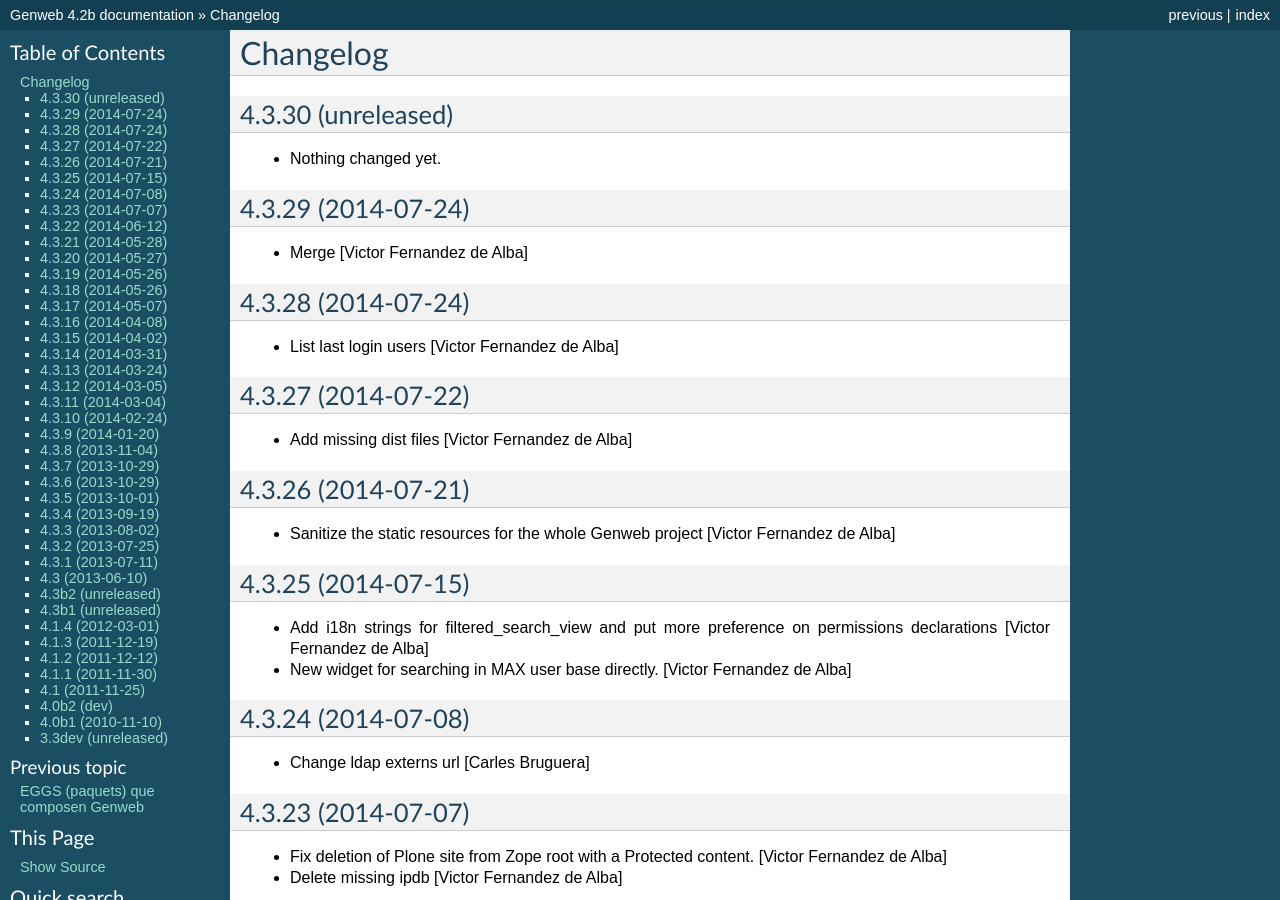
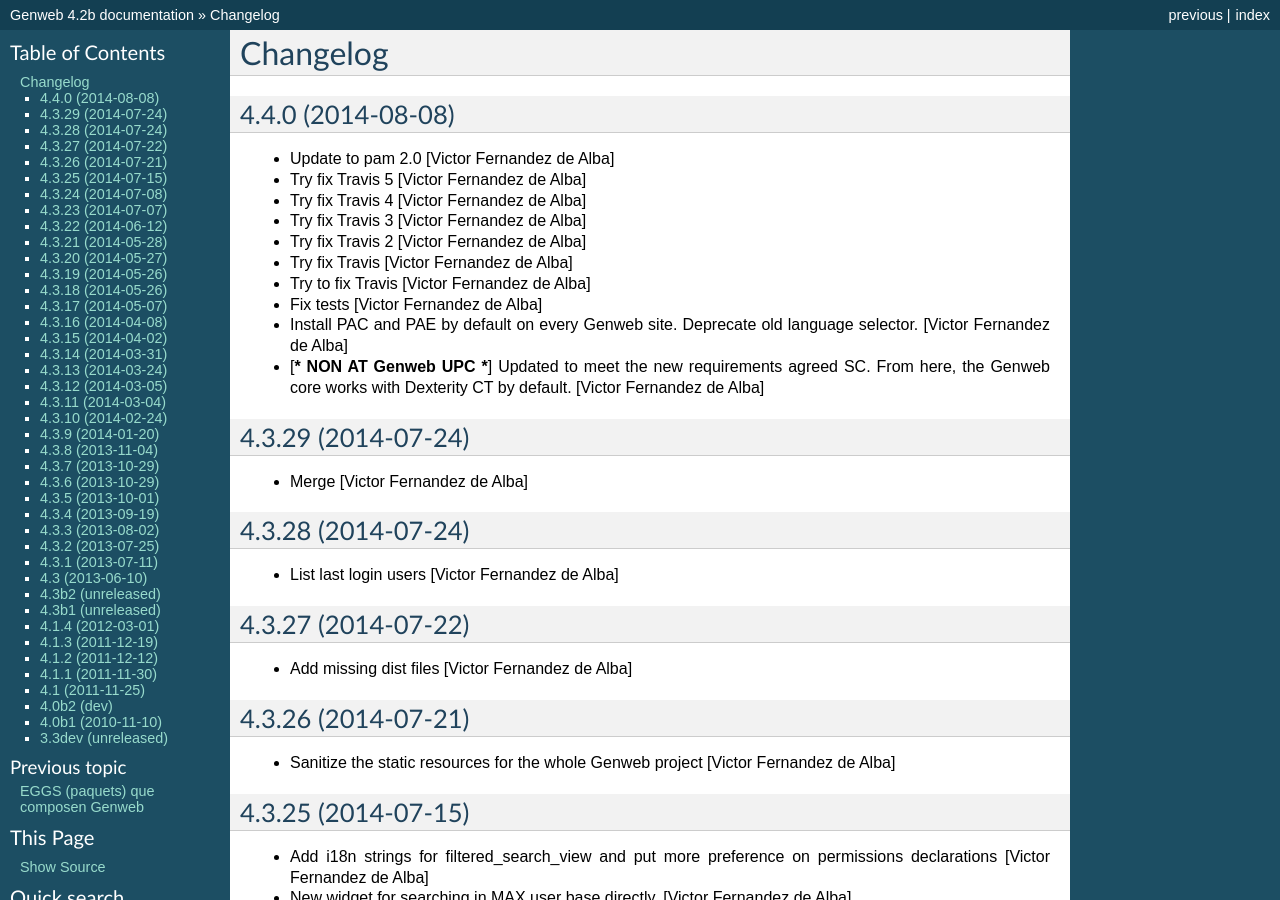
Before and after one commit to UPCnet/genweb.core, a Sphinx documentation site: the page built from docs/HISTORY.rst, in a window 1280 px wide and 900 px high. Built offline with Sphinx 7.4.7, drawn with Linux system fonts in a browser that asks for light colours.

Commit message:
Preparing release 4.4.0

```diff
--- a/docs/HISTORY.rst
+++ b/docs/HISTORY.rst
@@ -1,11 +1,19 @@
 Changelog
 =========
 
-4.3.30 (unreleased)
--------------------
+4.4.0 (2014-08-08)
+------------------
 
-- Nothing changed yet.
-
+* Update to pam 2.0 [Victor Fernandez de Alba]
+* Try fix Travis 5 [Victor Fernandez de Alba]
+* Try fix Travis 4 [Victor Fernandez de Alba]
+* Try fix Travis 3 [Victor Fernandez de Alba]
+* Try fix Travis 2 [Victor Fernandez de Alba]
+* Try fix Travis [Victor Fernandez de Alba]
+* Try to fix Travis [Victor Fernandez de Alba]
+* Fix tests [Victor Fernandez de Alba]
+* Install PAC and PAE by default on every Genweb site. Deprecate old language selector. [Victor Fernandez de Alba]
+* [*** NON AT Genweb UPC ***] Updated to meet the new requirements agreed SC. From here, the Genweb core works with Dexterity CT by default. [Victor Fernandez de Alba]
 
 4.3.29 (2014-07-24)
 -------------------
--- a/setup.py
+++ b/setup.py
@@ -1,7 +1,7 @@
 from setuptools import setup, find_packages
 import os
 
-version = '4.3.30.dev0'
+version = '4.4.0'
 
 README = open("README.rst").read()
 HISTORY = open(os.path.join("docs", "HISTORY.rst")).read()
```
